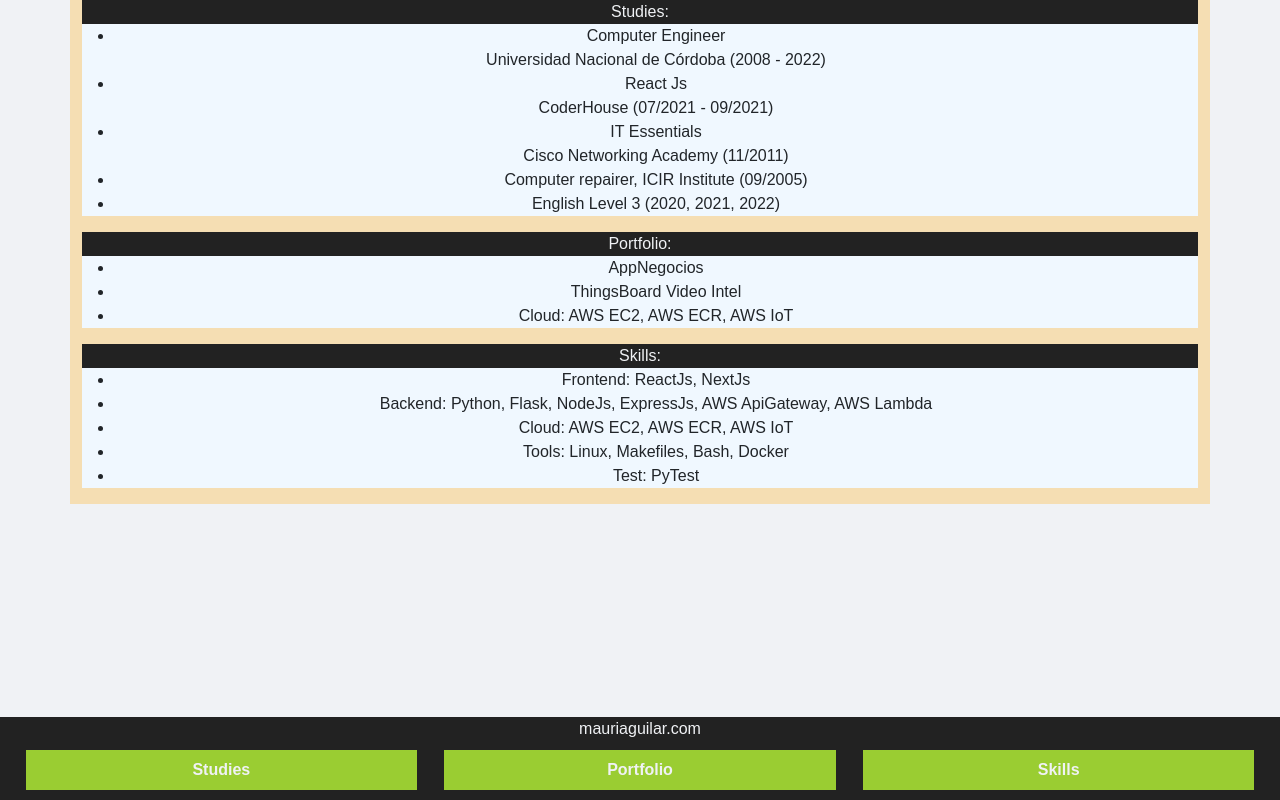
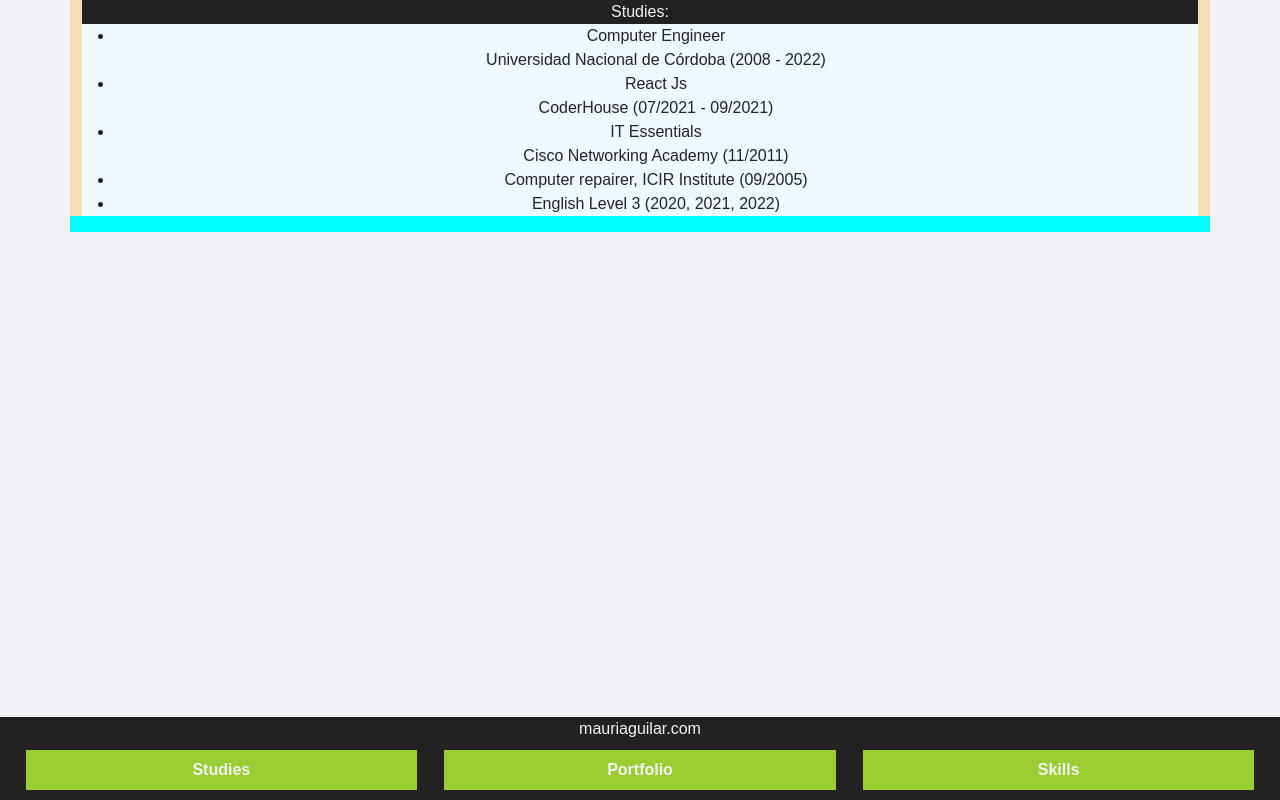
Before and after one commit to mauriaguilar/mauriaguilar.com, a React (Create React App) app: page / in a window 1280 px wide. Built offline with nearby package versions, Linux system fonts and the light colour scheme.

Commit message:
Adding logic to buttons

```diff
--- a/src/App.js
+++ b/src/App.js
@@ -1,22 +1,43 @@
-import React, { Component } from 'react';
+import React, { Component, useState } from 'react';
 import './App.css';
 
+
 class App extends Component {
+  constructor(props) {
+    super(props);
+    this.state = {
+      showStudies: true,
+      showPortfolio: false,
+      showSkills: false
+    };
+  };
+
+  activateStudies = () => {
+    this.setState({ showStudies: true, showPortfolio: false, showSkills: false })
+  }
+
+  activatePortfolio = () => {
+    this.setState({ showStudies: false, showPortfolio: true, showSkills: false })
+  }
+
+  activateSkills = () => {
+    this.setState({ showStudies: false, showPortfolio: false, showSkills: true })
+  }
+
   render() {
-
-    function activateStudies(){
-      console.log('You clicked submit.');
-    }
 
     return (
       <div className="container App">
 
-        <div className="row " id="studies">
+        <div className={"row hidden " + (this.state.showStudies ? 'd-block' : 'd-none')} id="studies">
           <div className='col App-content'>
             <div className='App-title'>Studies:</div>
             <div className='App-description'>
               <ul>
-                  <li>Computer Engineer<br/>Universidad Nacional de Córdoba (2008 - 2022)</li>
+                <li>
+                  Computer Engineer<br/>
+                  Universidad Nacional de Córdoba (2008 - 2022)
+                </li>
                 <li>React Js<br/>CoderHouse (07/2021 - 09/2021)</li>
                 <li>IT Essentials<br/>Cisco Networking Academy (11/2011)</li>
                 <li>Computer repairer, ICIR Institute (09/2005)</li>
@@ -26,7 +47,7 @@ class App extends Component {
           </div>
         </div>
 
-        <div className='row' id="portfolio">
+        <div  className={"row hidden " + (this.state.showPortfolio ? 'd-block' : 'd-none')} id="portfolio">
             <div className='col App-content'>
               <div className='App-title'>Portfolio:</div>
                 <div className='App-description'>
@@ -39,7 +60,7 @@ class App extends Component {
           </div>
         </div>
 
-        <div className='row' id="skills">
+        <div  className={"row hidden " + (this.state.showSkills ? 'd-block' : 'd-none')} id="skills">
             <div className='col App-content'>
               <div className='App-title'>Skills:</div>
                 <div className='App-description'>
@@ -47,7 +68,7 @@ class App extends Component {
                     <li>Frontend: ReactJs, NextJs</li>
                     <li>Backend: Python, Flask, NodeJs, ExpressJs, AWS ApiGateway, AWS Lambda</li>
                     <li>Cloud: AWS EC2, AWS ECR, AWS IoT</li>
-                    <li>Tools: Linux, Makefiles, Bash, Docker</li>
+                    <li>Tools: Git, GitHub, Docker, Linux, Makefiles, Bash</li>
                     <li>Test: PyTest</li>
                   </ul>
                 </div>
@@ -67,13 +88,13 @@ class App extends Component {
               <div className="col">
                 <ul className="row navbar-nav mx-auto mb-2 mb-lg-0">
                     <li className="col nav-item">
-                      <a className="nav-link active" href="#" onClick={activateStudies}>Studies</a>
+                      <a className="nav-link active" href="#" onClick={this.activateStudies}>Studies</a>
                     </li>
                     <li className="col nav-item">
-                      <a className="nav-link" href="#" onClick="activatePortfolio()">Portfolio</a>
+                      <a className="nav-link" href="#" onClick={this.activatePortfolio}>Portfolio</a>
                     </li>
                     <li className="col nav-item">
-                      <a className="nav-link" href="#" onClick="activateSkills()">Skills</a>
+                      <a className="nav-link" href="#" onClick={this.activateSkills}>Skills</a>
                     </li>
                   </ul>
               </div>
```
Lines whose indentation alone changed are shown as unchanged.
